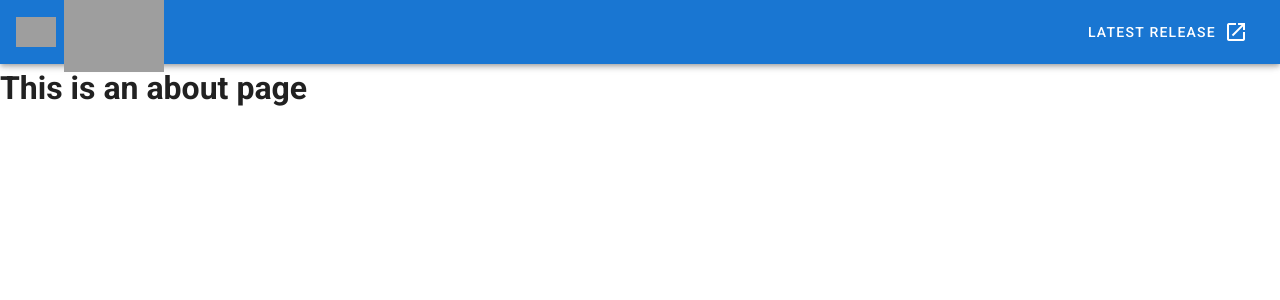
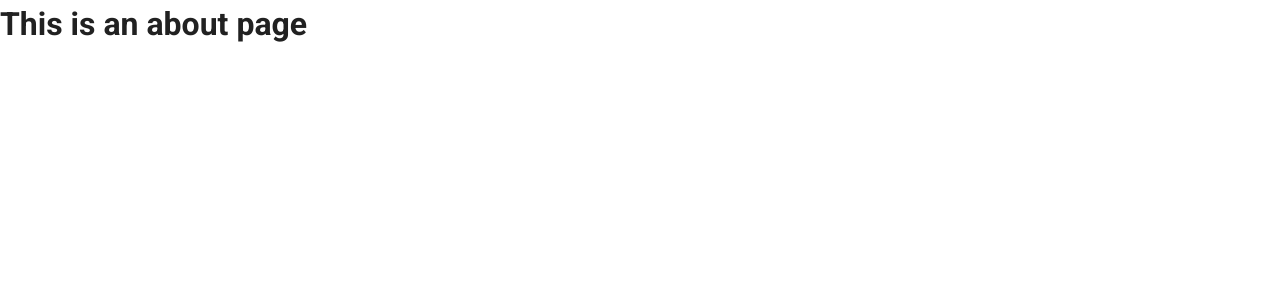
Before and after one commit to aisy/booking-app-vue, a Vue app: page /about in a window 1280 px wide. Shown: the top 300 px of the page. Built offline with nearby package versions, Linux system fonts and the light colour scheme; grey boxes are pictures that could not be loaded.

Commit message:
remove Navbar in App view

```diff
--- a/src/App.vue
+++ b/src/App.vue
@@ -1,19 +1,14 @@
 <template>
   <v-app>
     <v-main>
-      <NavbarApp />
       <router-view />
     </v-main>
   </v-app>
 </template>
 
 <script>
-import NavbarApp from "./components/NavbarApp";
 export default {
   name: "App",
-  components: {
-    NavbarApp,
-  },
   data: () => ({
     //
   }),
```
